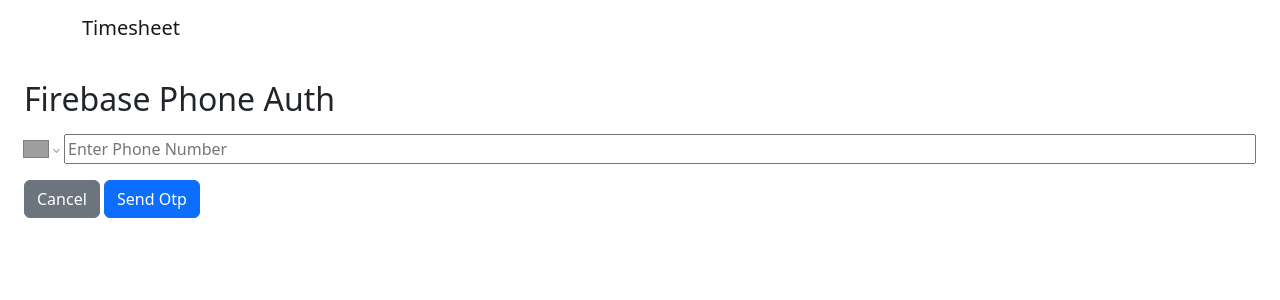
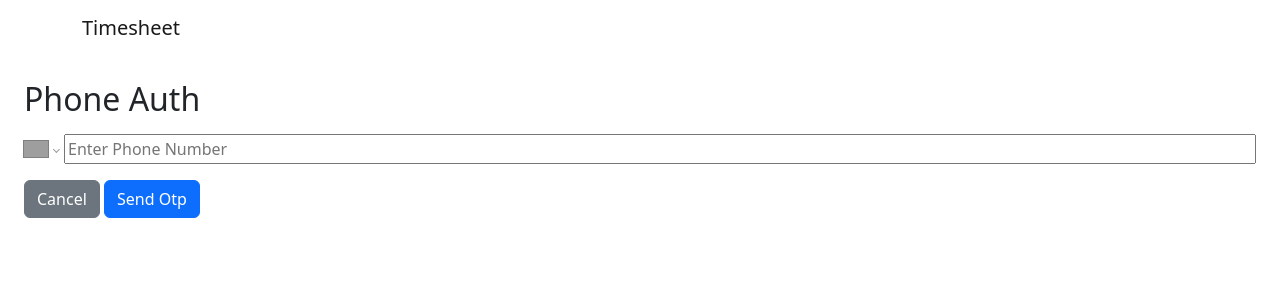
Before and after one commit to RajeevKhati/TimesheetManagement, a React (Create React App) app: page /phoneSignUp in a window 1280 px wide. Shown: the top 300 px of the page. Built offline with nearby package versions, Linux system fonts and the light colour scheme; no server answers; grey boxes are pictures that could not be loaded.

Commit message:
otp language error fix

```diff
--- a/src/firebase.js
+++ b/src/firebase.js
@@ -40,7 +40,7 @@
 const app = initializeApp(firebaseConfig);
 // Initialize Firebase Authentication and get a reference to the service
 export const auth = getAuth(app);
-auth.languageCode = "it";
+auth.languageCode = "en";
 
 export const provider = new GoogleAuthProvider();
 
--- a/src/pages/phone-sign-up/PhoneSignUp.js
+++ b/src/pages/phone-sign-up/PhoneSignUp.js
@@ -26,7 +26,7 @@
       setResult(response);
       setFlag(true);
     } catch (err) {
-      setError(err.message);
+      // setError(err.message);
     }
   };
 
@@ -45,7 +45,7 @@
   return (
     <>
       <div className="p-4 box">
-        <h2 className="mb-3">Firebase Phone Auth</h2>
+        <h2 className="mb-3">Phone Auth</h2>
         {error && <Alert variant="danger">{error}</Alert>}
         <Form onSubmit={getOtp} style={{ display: !flag ? "block" : "none" }}>
           <Form.Group className="mb-3" controlId="formBasicEmail">
```
